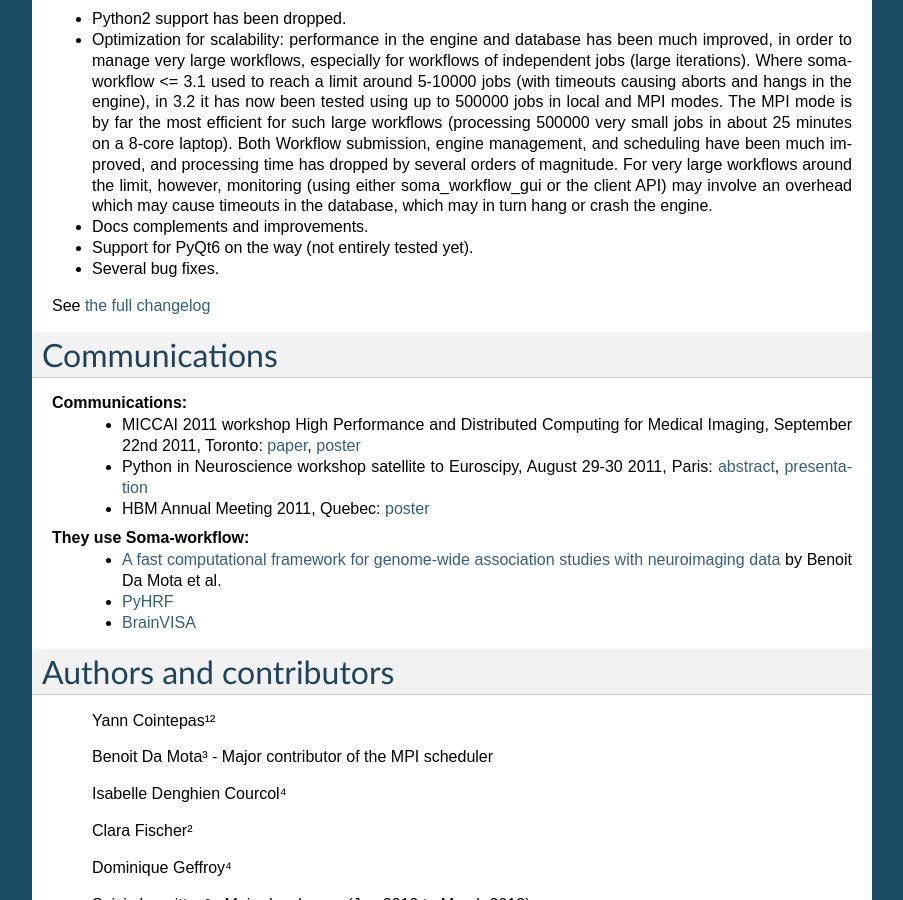
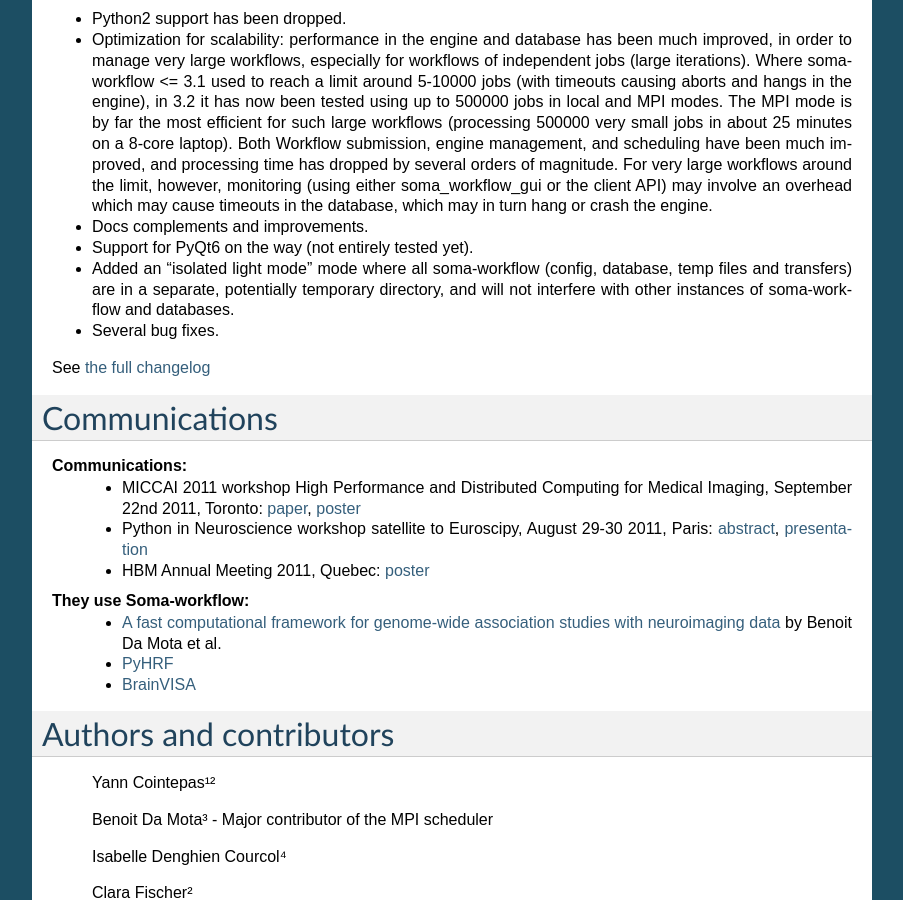
Before and after one commit to populse/soma-workflow, a Sphinx documentation site: the page built from doc/source/index.txt, in a window 1280 px wide and 900 px high, scrolled down 3866 px. Shown: the whole window, without its empty margins (198-1101 px from the left). Built offline with Sphinx 7.4.7, drawn with Linux system fonts in a browser that asks for light colours; the version number could not be read and is left out.

Commit message:
doc and changelog update

```diff
--- a/doc/source/changelog.txt
+++ b/doc/source/changelog.txt
@@ -2,13 +2,14 @@
 Changelog
 =========
 
-Version 3.2 (2023/01/09)
+Version 3.2 (2023/01/16)
 ========================
 
 * Python2 support has been dropped.
 * Optimization for scalability: performance in the engine and database has been much improved, in order to manage very large workflows, especially for workflows of independent jobs (large iterations). Where soma-workflow <= 3.1 used to reach a limit around 5-10000 jobs (with timeouts causing aborts and hangs in the engine), in 3.2 it has now been tested using up to 500000 jobs in local and MPI modes. The MPI mode is by far the most efficient for such large workflows (processing 500000 very small jobs in about 25 minutes on a 8-core laptop). Both Workflow submission, engine management, and scheduling have been much improved, and processing time has dropped by several orders of magnitude. For very large workflows around the limit, however, monitoring (using either soma_workflow_gui or the client API) may involve an overhead which may cause timeouts in the database, which may in turn hang or crash the engine.
 * Docs complements and improvements.
 * Support for PyQt6 on the way (not entirely tested yet).
+* Added an "isolated light mode" mode where all soma-workflow (config, database, temp files and transfers) are in a separate, potentially temporary directory, and will not interfere with other instances of soma-workflow and databases.
 * Several bug fixes.
 
 
--- a/doc/source/index.txt
+++ b/doc/source/index.txt
@@ -166,6 +166,7 @@
 * Optimization for scalability: performance in the engine and database has been much improved, in order to manage very large workflows, especially for workflows of independent jobs (large iterations). Where soma-workflow <= 3.1 used to reach a limit around 5-10000 jobs (with timeouts causing aborts and hangs in the engine), in 3.2 it has now been tested using up to 500000 jobs in local and MPI modes. The MPI mode is by far the most efficient for such large workflows (processing 500000 very small jobs in about 25 minutes on a 8-core laptop). Both Workflow submission, engine management, and scheduling have been much improved, and processing time has dropped by several orders of magnitude. For very large workflows around the limit, however, monitoring (using either soma_workflow_gui or the client API) may involve an overhead which may cause timeouts in the database, which may in turn hang or crash the engine.
 * Docs complements and improvements.
 * Support for PyQt6 on the way (not entirely tested yet).
+* Added an "isolated light mode" mode where all soma-workflow (config, database, temp files and transfers) are in a separate, potentially temporary directory, and will not interfere with other instances of soma-workflow and databases.
 * Several bug fixes.
 
 
```
